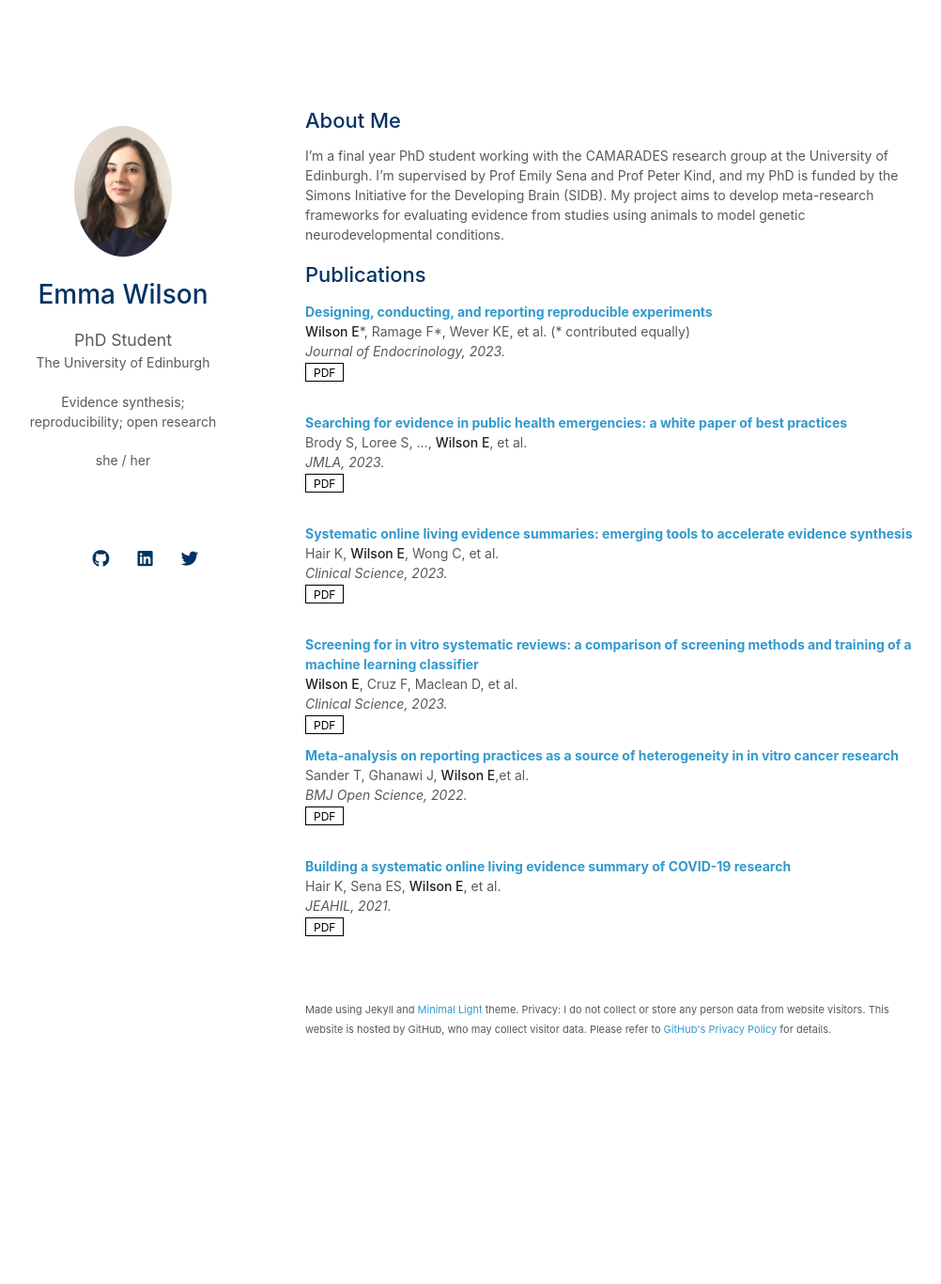
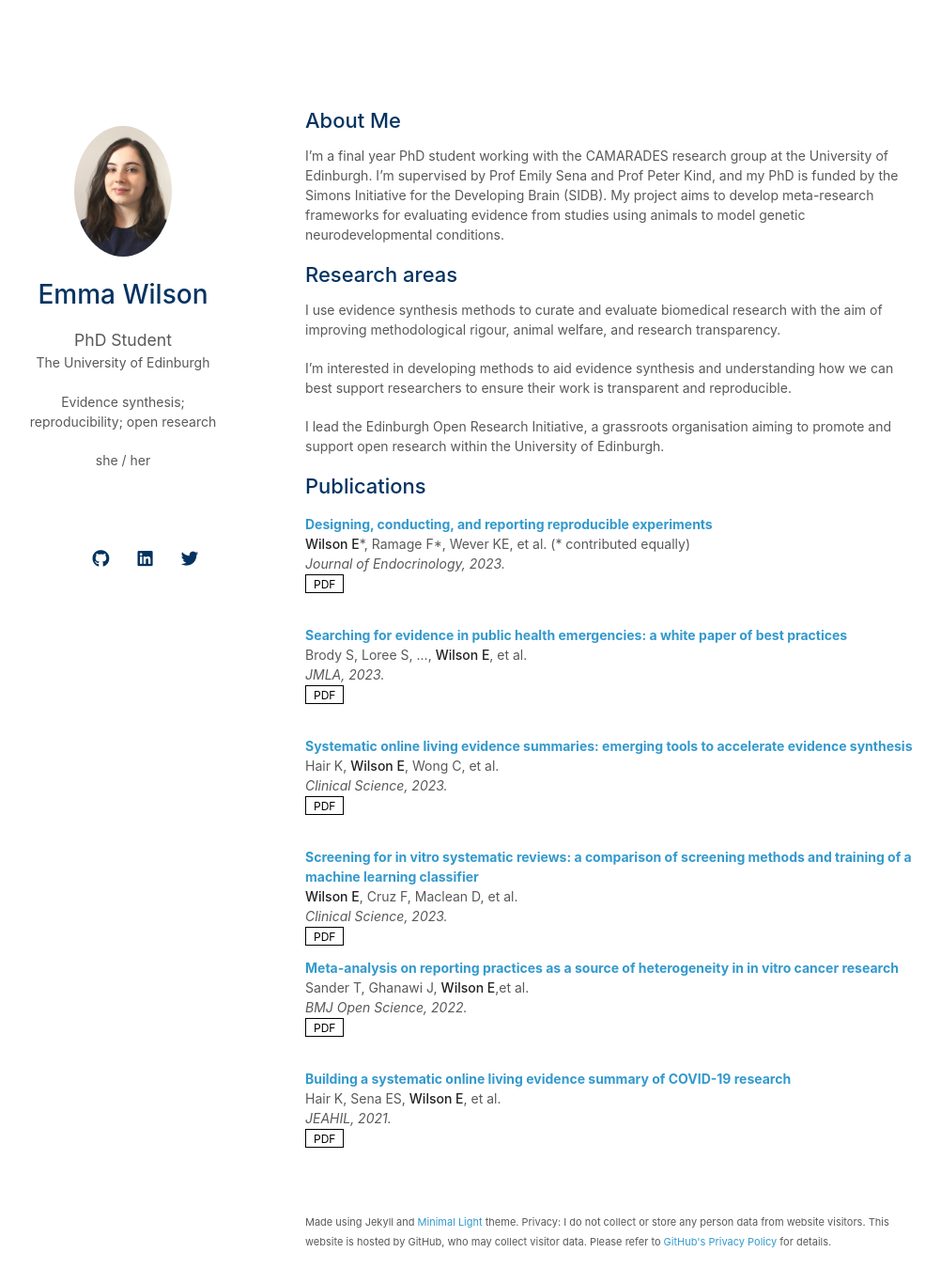
Before and after one commit to emma-wilson/emma-wilson.github.io, a Jekyll site: the page built from index.md, in a window 1280 px wide and 1400 px high. Shown: the top 1366 px of the window at 94% size, without its empty margins (145-1147 px from the left). Built offline with Jekyll 4.4.1, drawn with Linux system fonts in a browser that asks for light colours; nearby versions of some CDN libraries; a style sheet for code colours, icons or effects is not loaded; our own code applies the rules of GitHub Pages for plain Markdown files.

Commit message:
Add research areas

```diff
--- a/index.md
+++ b/index.md
@@ -6,6 +6,13 @@ layout: homepage
 
 I'm a final year PhD student working with the CAMARADES research group at the University of Edinburgh. I'm supervised by Prof Emily Sena and Prof Peter Kind, and my PhD is funded by the Simons Initiative for the Developing Brain (SIDB). My project aims to develop meta-research frameworks for evaluating evidence from studies using animals to model genetic neurodevelopmental conditions.
 
+## Research areas
+I use evidence synthesis methods to curate and evaluate biomedical research with the aim of improving methodological rigour, animal welfare, and research transparency.
+
+I’m interested in developing methods to aid evidence synthesis and understanding how we can best support researchers to ensure their work is transparent and reproducible.
+
+I lead the Edinburgh Open Research Initiative, a grassroots organisation aiming to promote and support open research within the University of Edinburgh.
+
 {% include_relative _includes/publications.md %}
 
 <!-- {% include_relative _includes/services.md %} -->
```
